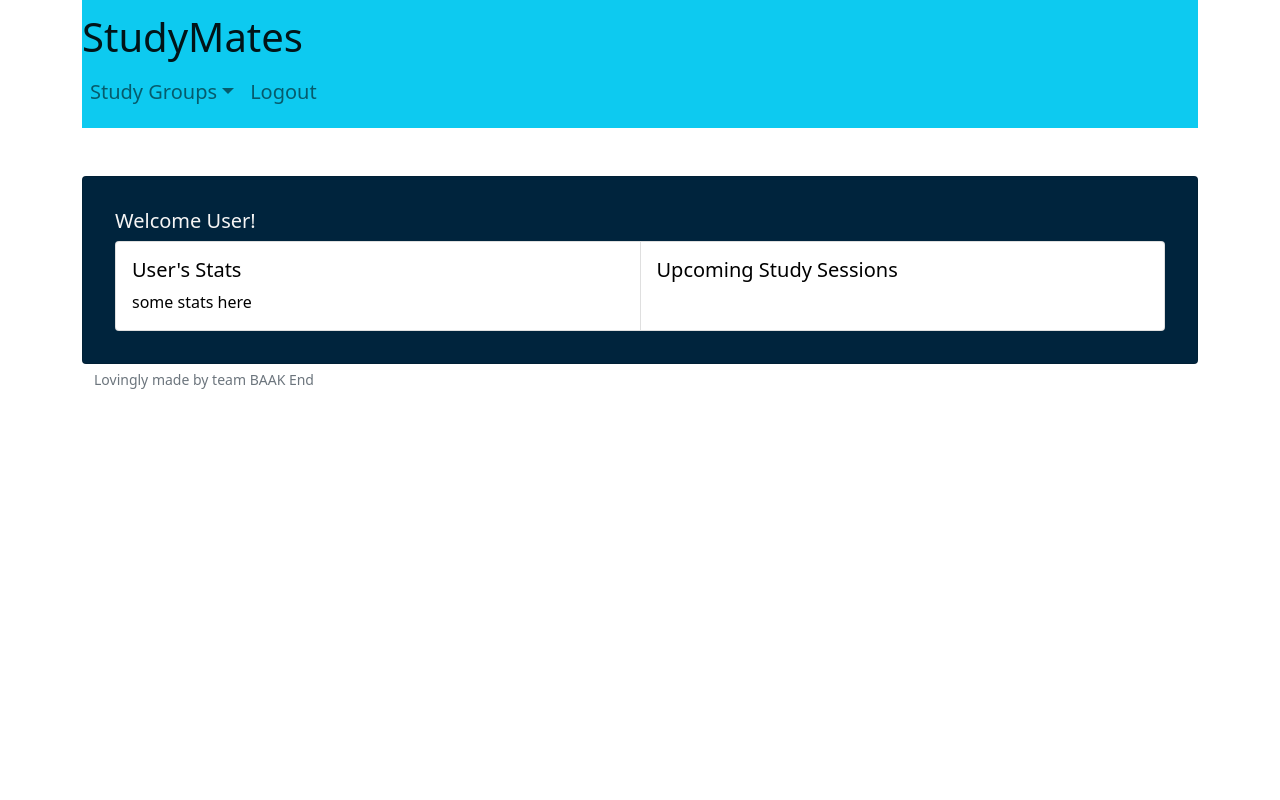
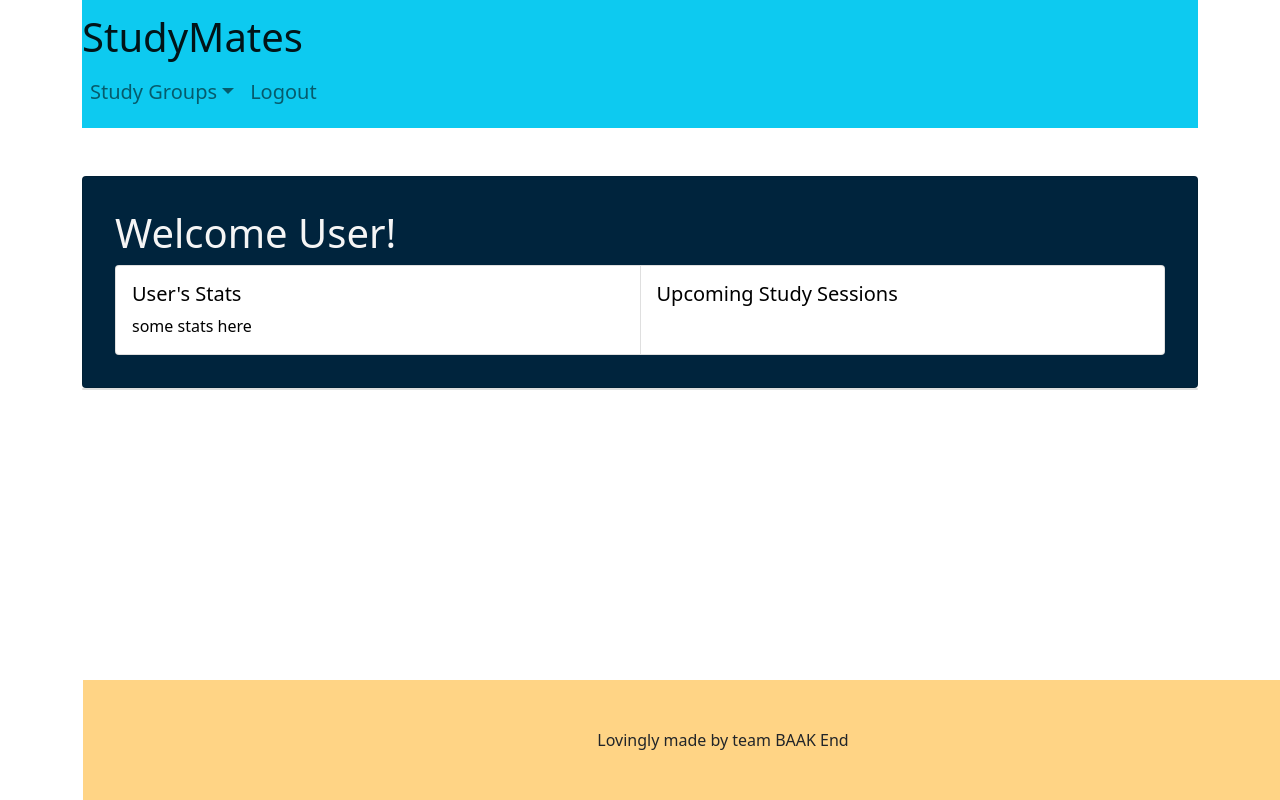
Before and after one commit to bleuLenny/StudyMates, a React (Create React App) app in the folder frontend/: page /dashboard in a window 1280 px wide. Built offline with nearby package versions, Linux system fonts and the light colour scheme.

Commit message:
Fix dashboard and footer

```diff
--- a/frontend/src/components/logged_in/dashboard/Dashboard.js
+++ b/frontend/src/components/logged_in/dashboard/Dashboard.js
@@ -11,7 +11,9 @@ const Dashboard = ({ username }) => {
       <Header username={username} />
       <Card className="mt-5 p-3 Dashboard-Welcome">
         <Card.Body>
-          <Card.Title>Welcome {username}!</Card.Title>
+          <Card.Title>
+            <h1>Welcome {username}!</h1>
+          </Card.Title>
           <CardGroup>
             <Card style={statsStyle}>
               <Card.Body>
@@ -27,7 +29,9 @@ const Dashboard = ({ username }) => {
           </CardGroup>
         </Card.Body>
       </Card>
-      <Footer />
+      <div className="footer">
+        <Footer />
+      </div>
     </div>
   );
 };
--- /dev/null
+++ b/frontend/src/components/logged_in/dashboard/Footer.css
@@ -0,0 +1,9 @@
+.main-footer {
+    text-align: center;
+    background-color: #FFD485;
+    padding-top: 3em;
+    padding-bottom: 3em;
+    position: fixed;
+    bottom: 0;
+    width: 100%;
+  }
--- a/frontend/src/components/logged_in/dashboard/Footer.js
+++ b/frontend/src/components/logged_in/dashboard/Footer.js
@@ -1,11 +1,14 @@
-// import { Footer } from "bootstrap/dist/css/bootstrap.css";
-// import { Footer } from 'react-bootstrap'
+import './Footer.css'
+import { Card } from 'react-bootstrap'
+
 
 const Footer = () => {
   return (
-    <footer className="blockquote-footer">
-      <div className="container">Lovingly made by team BAAK End</div>
-    </footer>
+    <Card>
+    <div className='main-footer'>
+        <div className="container">Lovingly made by team BAAK End</div>
+      </div>
+      </Card>
   );
 };
 
```
